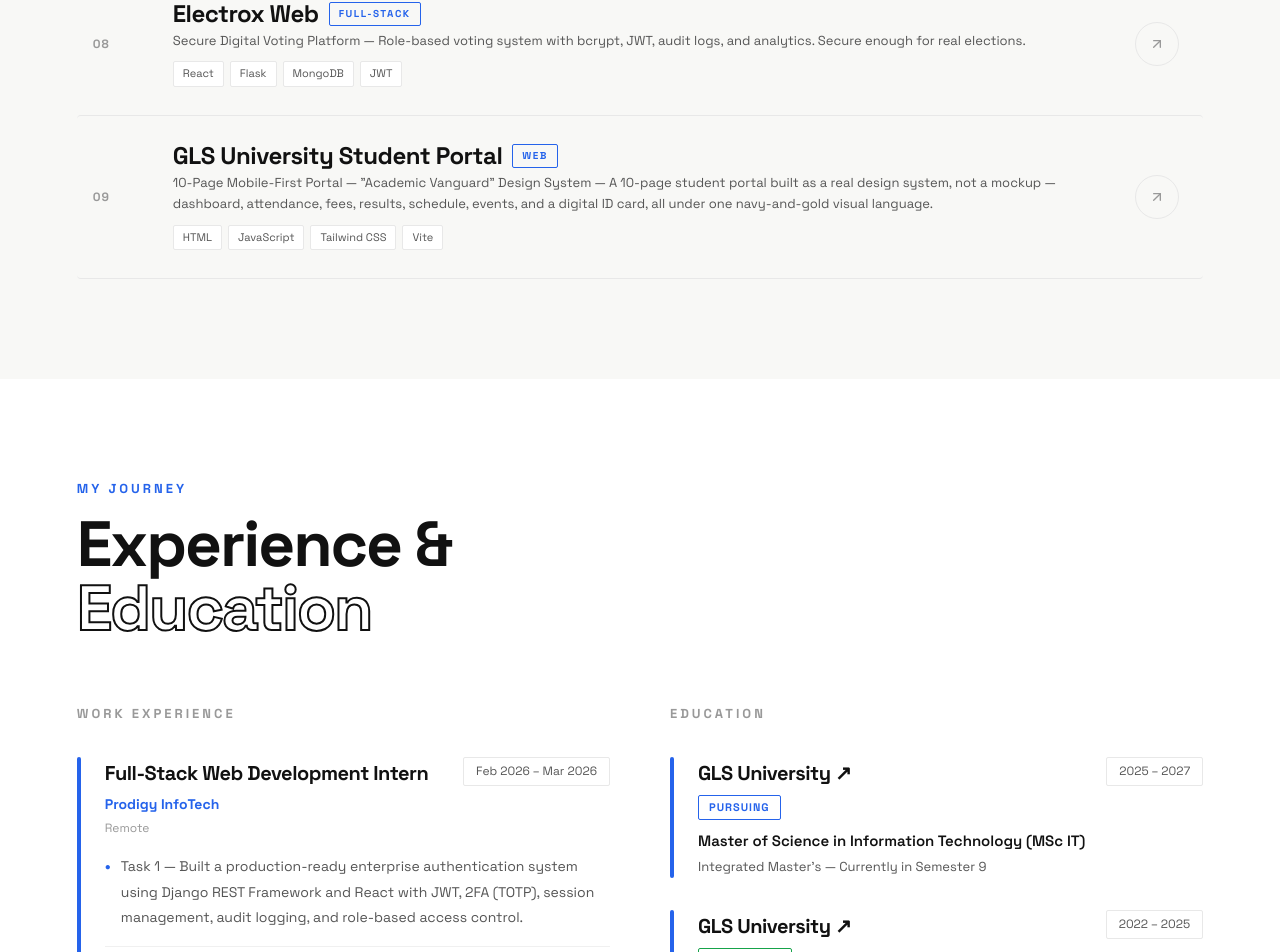
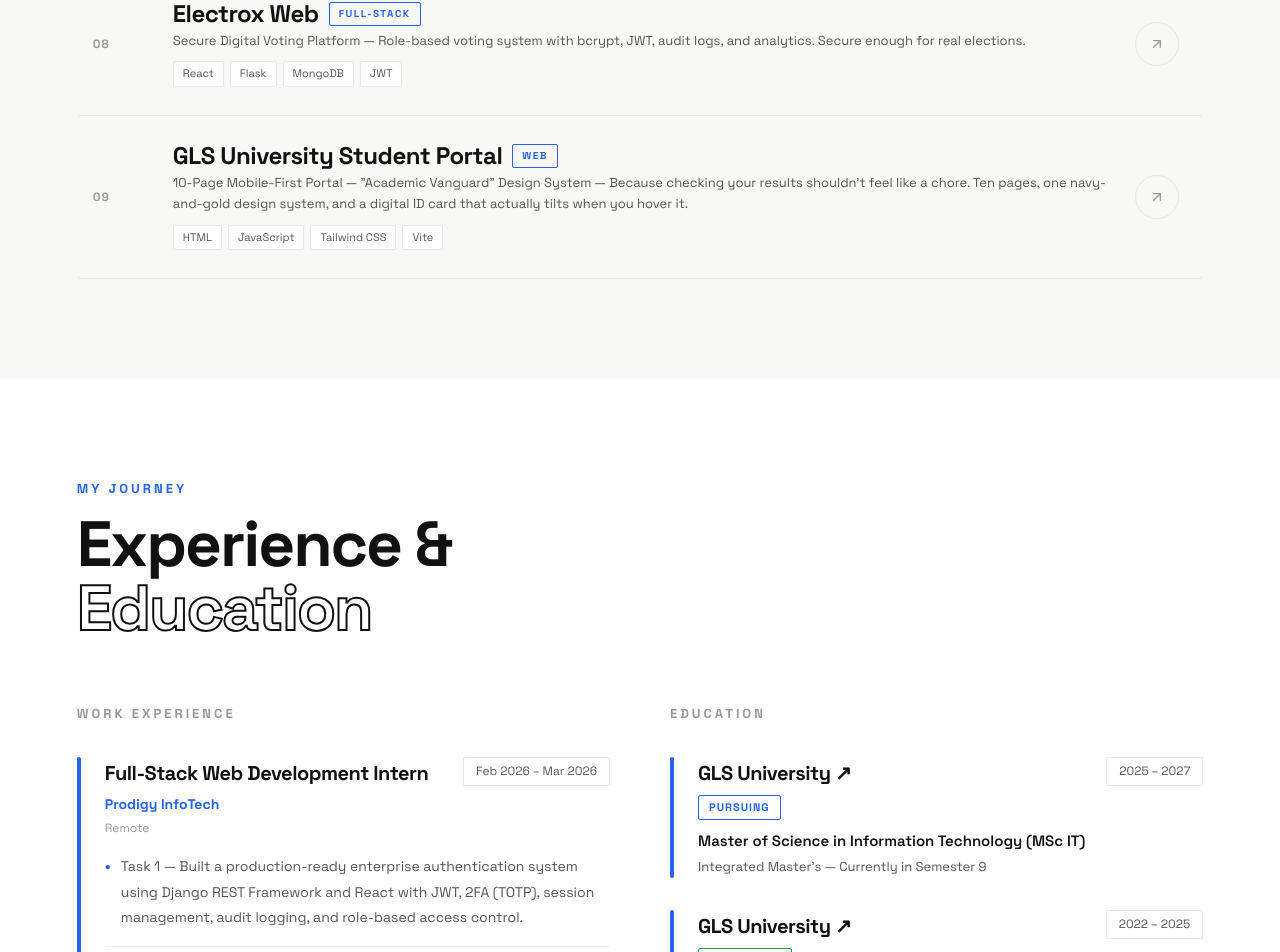
Before and after one commit to Tirthvaghela/Portfolio, a Next.js app: page / in a window 1280 px wide. Shown: the part 4622-5574 px from the top of the page. Built offline with nearby package versions, Linux system fonts and the light colour scheme; no server answers; the database is empty.

Commit message:
Rewrite project descriptions with personality, update contact copy, improve hero stats labels

```diff
--- a/app/data.ts
+++ b/app/data.ts
@@ -179,7 +179,7 @@ export const projects = [
     title: "GLS University Student Portal",
     subtitle: "10-Page Mobile-First Portal — \"Academic Vanguard\" Design System",
     tech: ["HTML", "JavaScript", "Tailwind CSS", "Vite"],
-    description: "A 10-page student portal built as a real design system, not a mockup — dashboard, attendance, fees, results, schedule, events, and a digital ID card, all under one navy-and-gold visual language.",
+    description: "Because checking your results shouldn't feel like a chore. Ten pages, one navy-and-gold design system, and a digital ID card that actually tilts when you hover it.",
     points: [
       "Designed a complete 10-page portal — login, dashboard, attendance, fees, results, schedule, events, and a digital ID — under a custom navy/gold \"Academic Vanguard\" design system with its own type scale and icon set.",
       "Built a tabbed Schedule page: a weekly Class Schedule with a Mon–Sat day picker that auto-selects today, and an Exam Schedule with paper details and instructions.",
```
